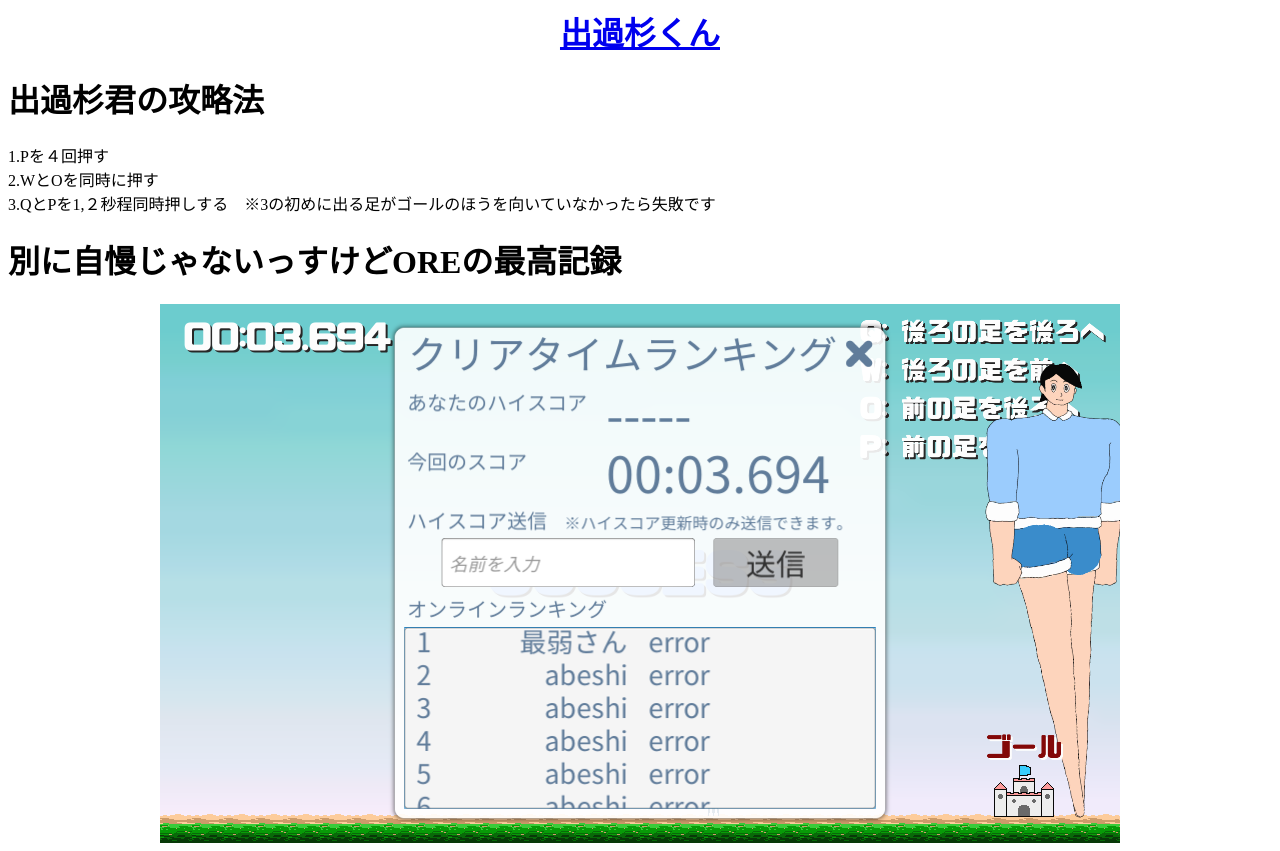
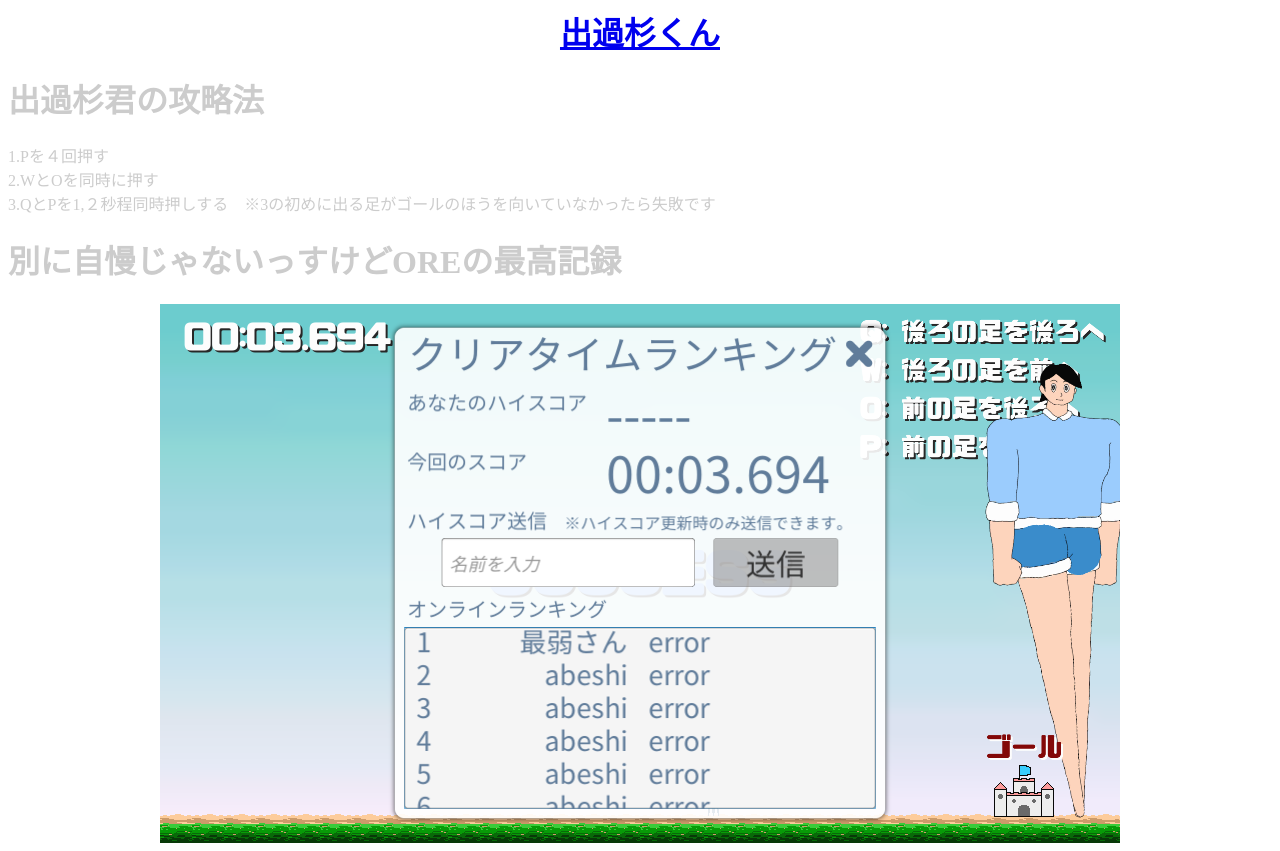
Before and after one commit to tanasyun/tanasyun.github.io, a plain HTML site: page dekasugikun.html in a window 1280 px wide. Drawn offline with Linux system fonts and the light colour scheme.

Commit message:
Update dekasugikun.html

```diff
--- a/dekasugikun.html
+++ b/dekasugikun.html
@@ -1,6 +1,6 @@
 <html>
   <head><title>出過杉くん攻略サイト！！</title></head>
-  <body>
+  <body bdcolor="#10100E" text="#cccccc">
     <center><a href="https://unityroom.com/games/dekasugikun"><h1>出過杉くん</h1></a></center>
     <h1>出過杉君の攻略法</h1>
     <p>1.Pを４回押す<br>2.WとOを同時に押す<br>3.QとPを1,２秒程同時押しする　※3の初めに出る足がゴールのほうを向いていなかったら失敗です
```
